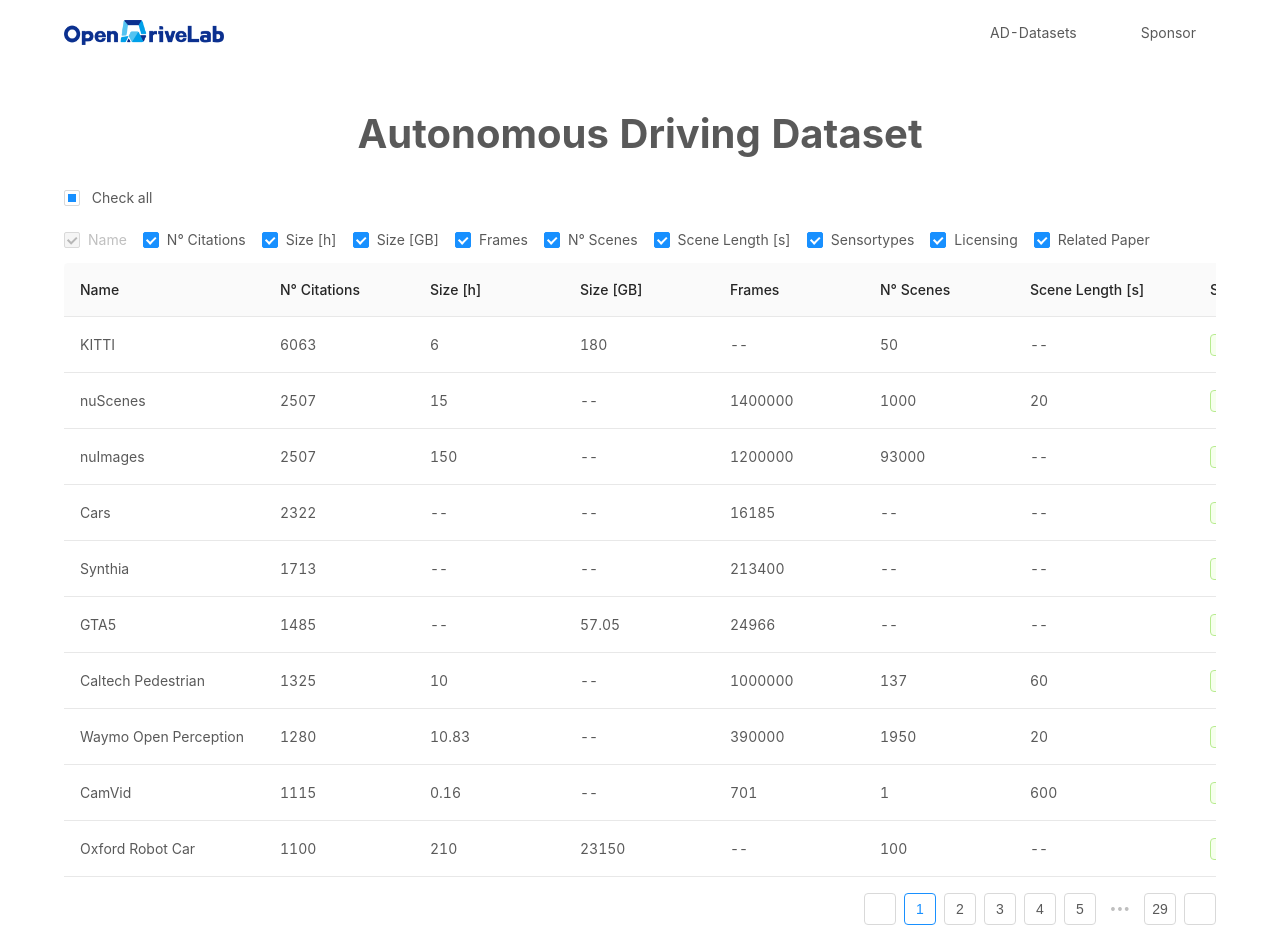
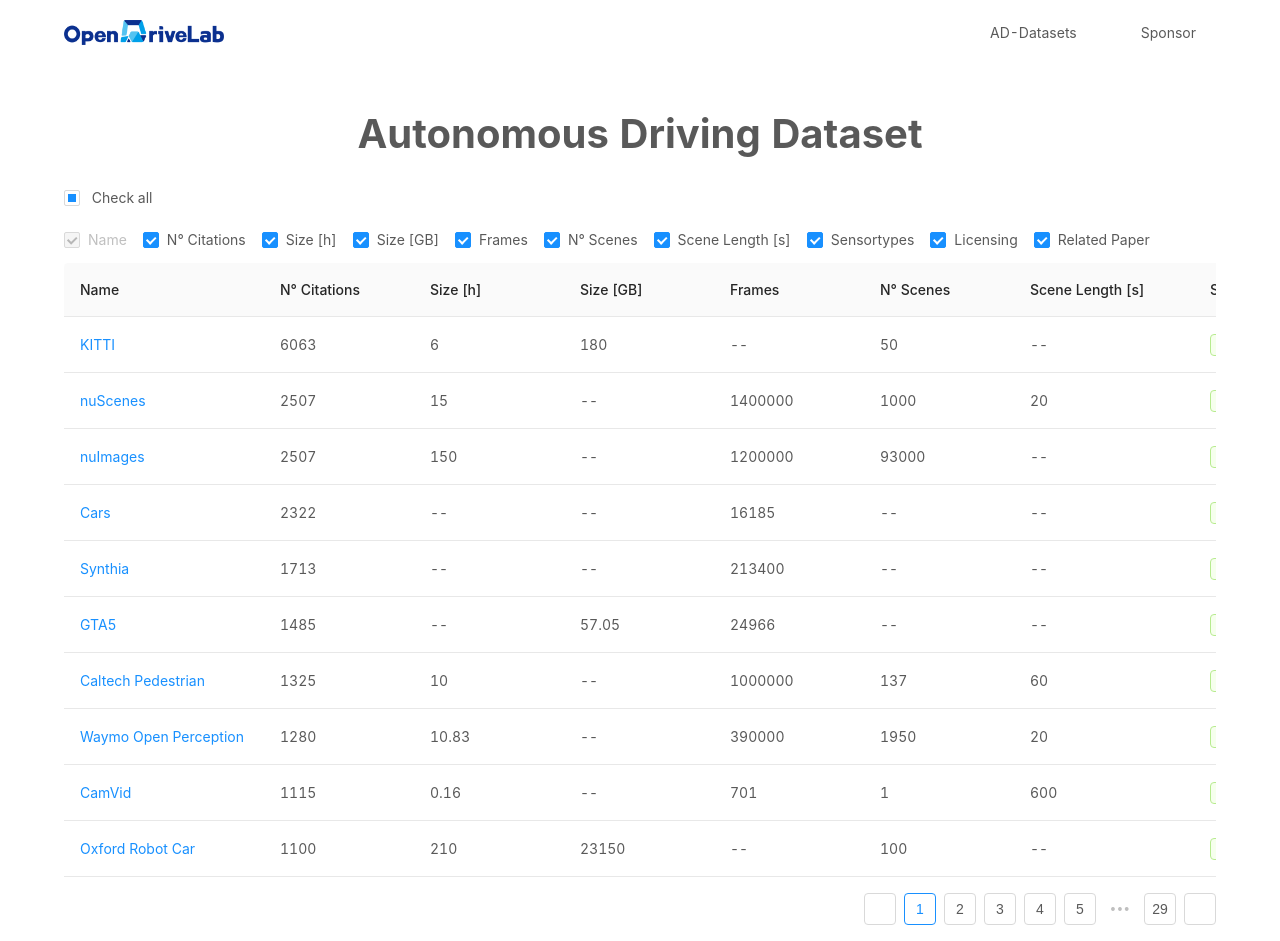
Before and after one commit to orangegk/AutonomousDrivingDataset, a Vue app: page /#/ in a window 1280 px wide. Built offline with nearby package versions, Linux system fonts and the light colour scheme.

Commit message:
feat: Name列添加链接功能

```diff
--- a/src/views/AD_Dataset.vue
+++ b/src/views/AD_Dataset.vue
@@ -58,6 +58,18 @@
       "
       :scroll="{ x: 1200 }"
     >
+    <template slot="Name" slot-scope="text,record">
+      <a-tooltip placement="topLeft">
+        <template slot="title">
+          <a :href="record.href" target="_blank" rel="noopener noreferrer">{{
+            text
+          }}</a>
+        </template>
+        <a :href="record.href" target="_blank" rel="noopener noreferrer">{{
+          text
+        }}</a>
+      </a-tooltip>
+    </template>
       <div
         slot="filterDropdown"
         slot-scope="{
@@ -165,7 +177,7 @@
     scopedSlots: {
       filterDropdown: "filterDropdown",
       filterIcon: "filterIcon",
-      customRender: "customRender",
+      customRender: "Name",
     },
     onFilter: (value, record) =>
       record.id.toString().toLowerCase().includes(value.toLowerCase()),
@@ -405,6 +417,7 @@
 export default {
   data() {
     return {
+      selectedItem:['id'],
       checkedList: defaultCheckedList,
       indeterminate: true,
       checkAll: false,
@@ -515,7 +528,7 @@
       this.indeterminate =
         !!checkedList.length && checkedList.length < plainOptions.length;
       this.checkAll = checkedList.length === plainOptions.length;
-      console.log("checkedList================", checkedList);
+      // console.log("checkedList================", checkedList);
       this.columns = columns.filter((item) => {
         return checkedList.includes(item.key);
       });
@@ -526,9 +539,11 @@
         indeterminate: false,
         checkAll: e.target.checked,
       });
+      // console.log('this.checkedList,this.selectedItem=================',this.checkedList,this.selectedItem)
       if(this.checkedList.length===0){
-        this.checkedList.push('id')
+        this.checkedList.push(...this.selectedItem)
       }
+      // console.log('this.checkedList=================',this.checkedList)
       this.columns = columns.filter((item) => {
         return this.checkedList.includes(item.key);
       });
@@ -567,13 +582,15 @@
     handleSearch(selectedKeys, confirm, dataIndex) {
       confirm();
       this.searchText = selectedKeys[0];
-      console.log('this.searchText,dataIndex==================',this.searchText,dataIndex)
+      // console.log('this.searchText,dataIndex==================',this.searchText,dataIndex)
       this.searchedColumn = dataIndex;
-      console.log('this.searchedColumn==================',this.searchedColumn )
+      this.selectedItem.push(dataIndex)
+      // console.log('this.selectedItem==============',this.selectedItem)
+      // console.log('this.searchedColumn==================',this.searchedColumn )
       for(let item of this.plainOptions){
         // console.log('item.value,dataIndex=============',item,item.value,dataIndex)
         if(item.value===dataIndex){
-          console.log('item.value,dataIndex=============',item.value,dataIndex)
+          // console.log('item.value,dataIndex=============',item.value,dataIndex)
           item.disabled=true
         }
       }
@@ -583,11 +600,15 @@
       this.searchText = "";
       for(let item of this.plainOptions){
         // console.log('item.value,dataIndex=============',item,item.value,dataIndex)
-        if(item.value===dataIndex){
+        if(item.value!=='id'&&item.value===dataIndex){
           console.log('item.value,dataIndex=============',item.value,dataIndex)
           item.disabled=false
         }
       }
+      this.selectedItem=this.selectedItem.filter((item)=>{
+        item.value==='id'||item!==dataIndex
+      })
+      // console.log('this.selectedItem==============',this.selectedItem)
     },
   },
 };
```
Also changed, not shown: 11 other files (tests, documents, lock files or other folders).
